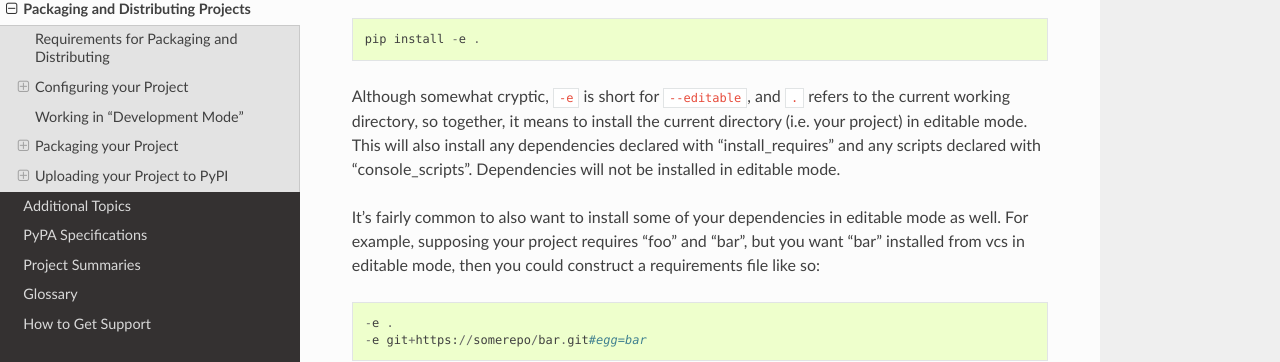
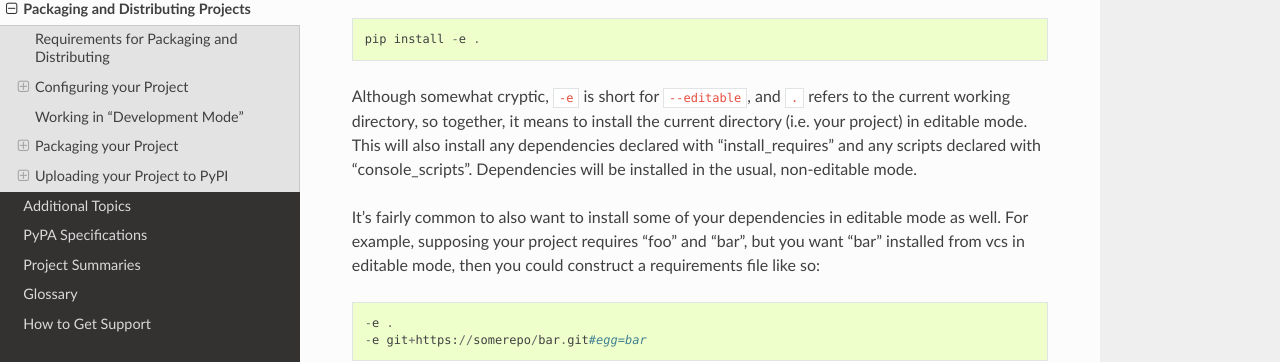
Before and after one commit to pypa/packaging.python.org, a Sphinx documentation site: the page built from source/distributing.rst, in a window 1280 px wide and 900 px high, scrolled down 9834 px. Shown: the part 171-533 px from the top of the window. Built offline with Sphinx 7.4.7 and the Read the Docs theme 2.0.0, drawn with Linux system fonts in a browser that asks for light colours; pages that are not in the unit, such as notebooks, are missing from menus.

Commit message:
Clarify confusing sentence
We had a non-English speaker in #pypa asking about why the documentation seems to imply that `pip install -e` doesn't install dependencies.  Rewrite this to make it clear that dependencies will be installed, but --editable will have no effect on them.

```diff
--- a/source/distributing.rst
+++ b/source/distributing.rst
@@ -542,7 +542,7 @@ Although somewhat cryptic, ``-e`` is short for ``--editable``, and ``.`` refers
 to the current working directory, so together, it means to install the current
 directory (i.e. your project) in editable mode.  This will also install any
 dependencies declared with "install_requires" and any scripts declared with
-"console_scripts".  Dependencies will not be installed in editable mode.
+"console_scripts".  Dependencies will be installed in the usual, non-editable mode.
 
 It's fairly common to also want to install some of your dependencies in editable
 mode as well. For example, supposing your project requires "foo" and "bar", but
```
